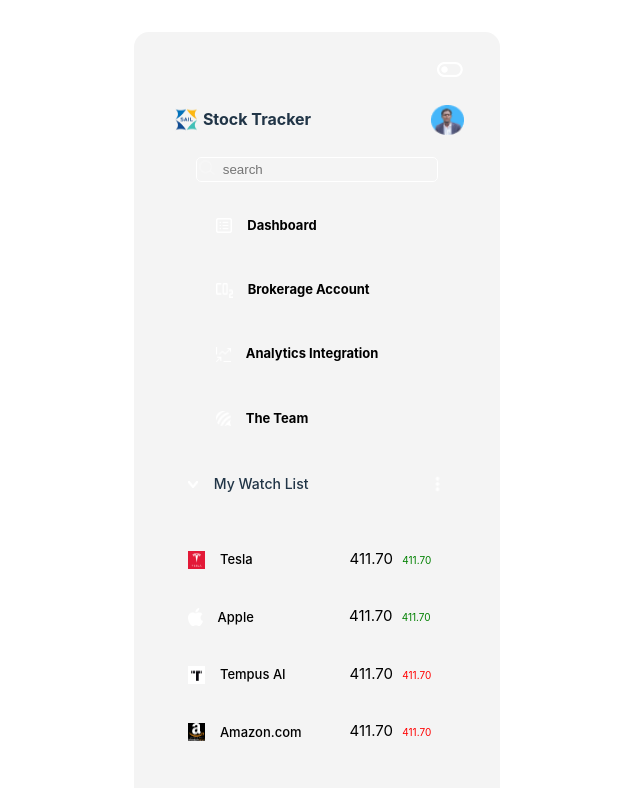
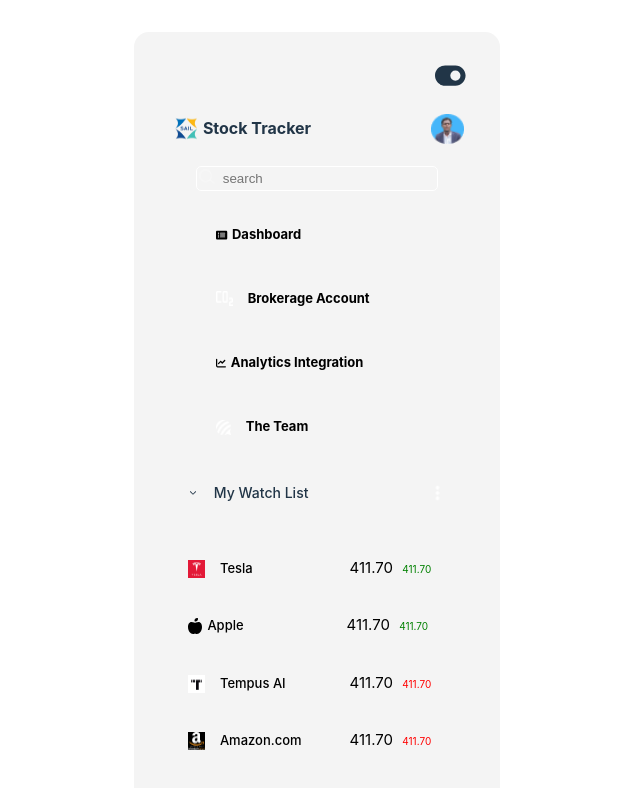
Before and after one commit to Deroot23/Stock-Tracker-App, a React (Vite) app: page / in a window 1280 px wide. Shown: the top 788 px of the page, without its empty margins (323-963 px from the left). Built offline with nearby package versions, Linux system fonts and the light colour scheme.

Commit message:
new change1

```diff
--- a/package.json
+++ b/package.json
@@ -10,6 +10,8 @@
     "preview": "vite preview"
   },
   "dependencies": {
+    "@fortawesome/free-solid-svg-icons": "^6.7.2",
+    "@fortawesome/react-fontawesome": "^0.2.2",
     "react": "^18.3.1",
     "react-dom": "^18.3.1"
   },
--- a/src/App.css
+++ b/src/App.css
@@ -10,13 +10,16 @@
   margin-bottom: 15px;
   margin-top: 20px;
   cursor: pointer;
-  font-size: 2rem;
+  font-size: 1.7rem;
   transition: transform 0.3s ease;
 }
 body.light-mode #sideBar {
   background-color: #f4f4f4;
 }
 body.light-mode .sideBarContent {
+  color: #000;
+}
+body.light-mode #icons{
   color: #000;
 }
 body.light-mode #dropDownImg {
@@ -34,7 +37,7 @@
 }
 
 body.dark-mode #dropDownImg {
-  filter: invert(1);
+  filter: invert(0);
 }
 section{
   display: flex;
@@ -43,7 +46,6 @@
   align-items: center;
   width: 85%;
   margin: auto;
-
 }
 section img{
   position: relative;
--- a/src/App.jsx
+++ b/src/App.jsx
@@ -1,15 +1,21 @@
 import React, { useState, useEffect } from "react";
-import Toggle from "./assets/toggle.png"
+import { FontAwesomeIcon } from '@fortawesome/react-fontawesome';
+// import Toggle from "./assets/toggle.png"
+import { faToggleOn, faToggleOff } from '@fortawesome/free-solid-svg-icons';
 import Logo from "./assets/logo.png"
 import Profile from "./assets/profile.png"
-import Dash from "./assets/dash.png"
+// import Dash from "./assets/dash.png"
+import { faRectangleList } from "@fortawesome/free-solid-svg-icons";
 import Broker from "./assets/broker.png"
+import { faChartLine } from "@fortawesome/free-solid-svg-icons";
 import Analytics from "./assets/analytics.png"
 import team from "./assets/team.png"
-import dropDown from "./assets/dropdown.png"
+// import dropDown from "./assets/dropdown.png"
+import {faChevronDown} from "@fortawesome/free-solid-svg-icons"
 import options from "./assets/options.png"
 import tesla from "./assets/icons1.png"
-import apple from "./assets/ICONS2.png"
+// import apple from "./assets/ICONS2.png"
+import { faAppleAlt } from "@fortawesome/free-solid-svg-icons";
 import tempus from "./assets/icons3.png"
 import amazon from "./assets/icons4.png"
 import './App.css'
@@ -44,12 +50,13 @@
   return (
     <>
       <div id='sideBar'>
-       <img
+       {/* <img
           id="toggle"
           src={Toggle}
           alt="togglebar"
           onClick={toggleTheme}
-        />
+        /> */}
+        <FontAwesomeIcon icon={isDarkMode ? faToggleOff : faToggleOn} aria-hidden="true" id="toggle" onClick={toggleTheme} />
 
       <section>
         <img id="logo" src={Logo} alt="logo" />
@@ -61,19 +68,21 @@
       </form>
       <div id="content">
         <div className="sideBarContent">
-          <img src={Dash} alt="" />
+          {/* <img src={Dash} alt="" id="icons" /> */}
+          <FontAwesomeIcon icon={faRectangleList} id="icons" />
           <h3>Dashboard</h3>
         </div>
         <div className="sideBarContent">
-          <img src={Broker} alt="" />
+          <img src={Broker} alt="" id="icons" />
           <h3>Brokerage Account</h3>
         </div>
         <div className="sideBarContent">
-          <img src={Analytics} alt="" />
+          {/* <img src={Analytics} alt="" id="icons" /> */}
+         <FontAwesomeIcon icon={faChartLine} id="icons" />
           <h3>Analytics Integration</h3>
         </div>
         <div className="sideBarContent">
-          <img src={team} alt="" />
+          <img src={team} alt="" id="icons" />
           <h3>The Team</h3>
         </div>
 
@@ -82,7 +91,8 @@
 
       <div className="watchListContent">
         <div id="watchListHeader"  onClick={toggleWatchList} >
-          <img id="dropDownImg" src={dropDown} alt="" style={{ transform: isWatchListVisible ? 'rotate(0deg)' : 'rotate(180deg)', transition: 'transform 0.3s ease' }} />
+          {/* <img id="dropDownImg" src={dropDown} alt="" style={{ transform: isWatchListVisible ? 'rotate(0deg)' : 'rotate(180deg)', transition: 'transform 0.3s ease' }} /> */}
+          <FontAwesomeIcon icon={faChevronDown} id="dropDownImg" style={{ transform: isWatchListVisible ? 'rotate(0deg)' : 'rotate(180deg)', transition: 'transform 0.3s ease' }} />
           <h3>My Watch List</h3>
           <img src={options} alt="" />
         </div>
@@ -96,7 +106,8 @@
                 </span>
               </div>
               <div className="sideBarContent">
-                <img src={apple} alt="" />
+                {/* <img src={apple} alt="" /> */}
+                <FontAwesomeIcon icon={faAppleAlt} />
                 <h3>Apple</h3>
                 <span>
                   411.70 <sub className="green">411.70</sub>
```
Also changed, not shown: 1 other file (tests, documents, lock files or other folders).
